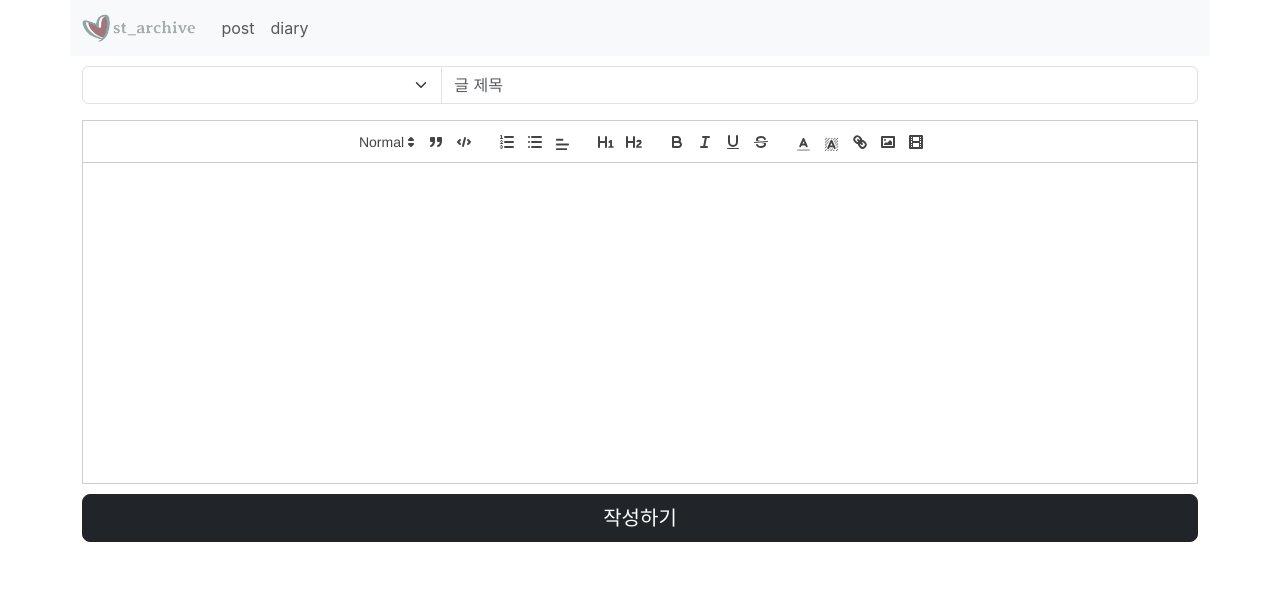
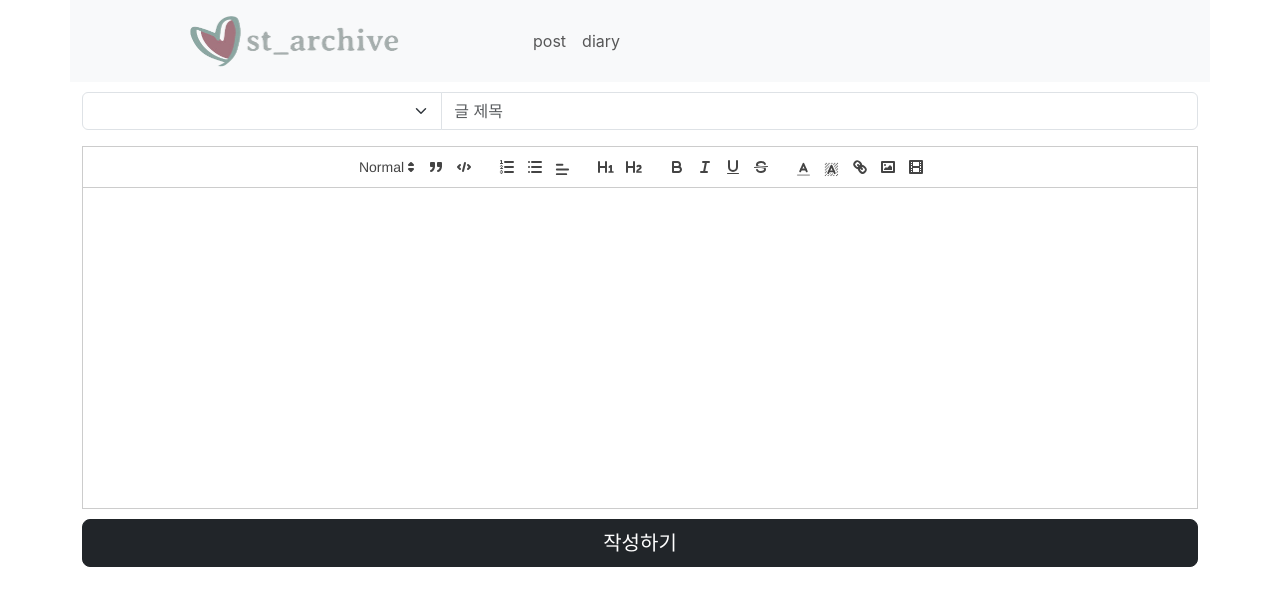
Before and after one commit to do-huni/byeolPWA, a React app: page /post in a window 1280 px wide. Shown: the top 606 px of the page. Built offline with nearby package versions, Linux system fonts and the light colour scheme; a web font is replaced by a local one.

Commit message:
Add homepage

```diff
--- a/src/App.css
+++ b/src/App.css
@@ -10,7 +10,8 @@
   pointer-events: none;
 }
 img{
-	width: 100%;
+	width: 50%;
+	height: 50%;
 }
 @media (prefers-reduced-motion: no-preference) {
   .App-logo {
```
Also changed, not shown: 6 other files (tests, documents, lock files or other folders).
